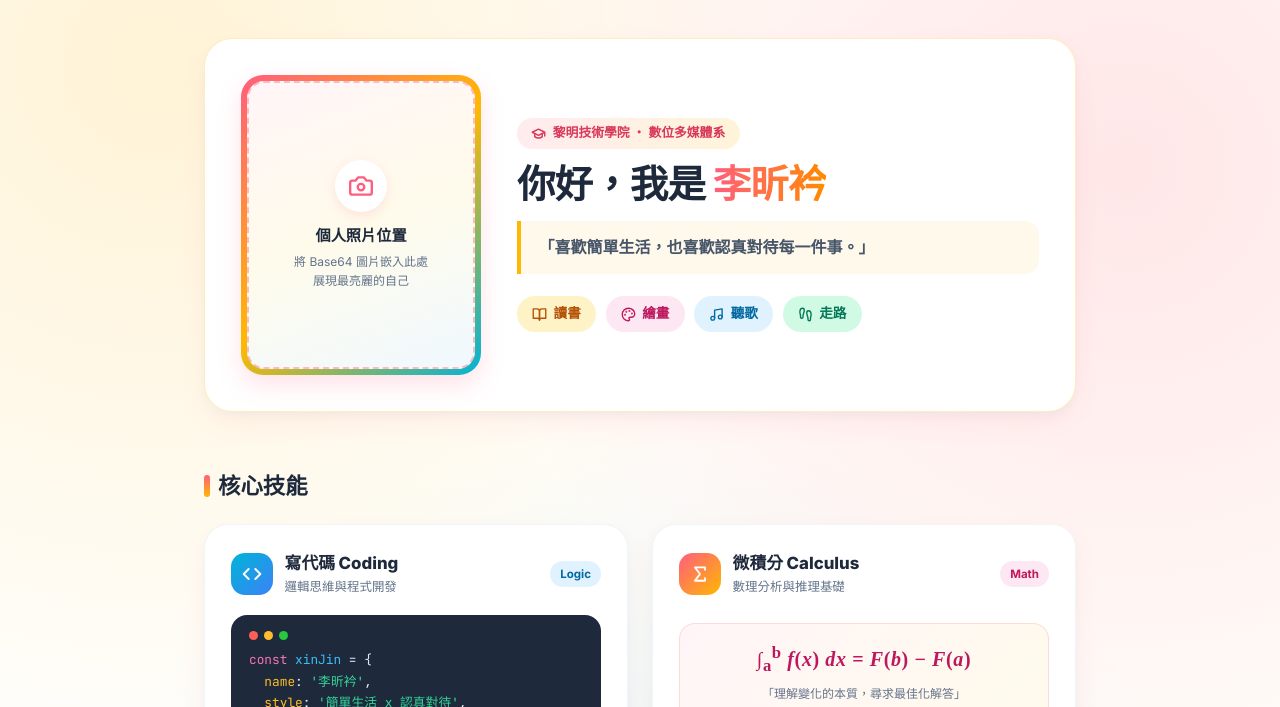
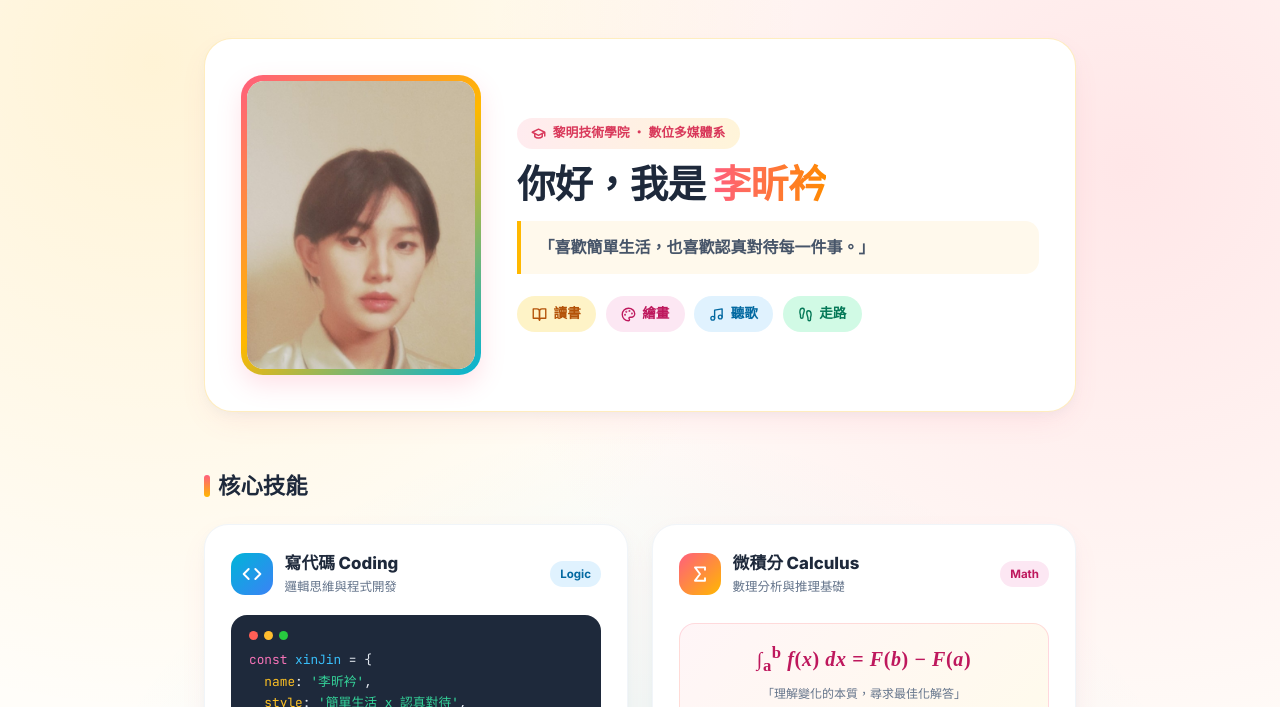
Before and after one commit to bd1151010-ui/lixinjinprofile, a plain HTML site: page index.html in a window 1280 px wide. Shown: the part 67-774 px from the top of the page. Drawn offline with Linux system fonts and the light colour scheme.

Commit message:
Update index.html

```diff
--- a/index.html
+++ b/index.html
@@ -4,15 +4,11 @@
     <meta charset="UTF-8">
     <meta name="viewport" content="width=device-width, initial-scale=1.0">
     <title>李昕衿 | 個人主頁</title>
-    <!-- 載入乾淨易讀的中英文字體 -->
     <link rel="preconnect" href="https://fonts.googleapis.com">
     <link rel="preconnect" href="https://fonts.gstatic.com" crossorigin>
     <link href="https://fonts.googleapis.com/css2?family=Inter:wght@400;600;700;800&family=JetBrains+Mono:wght@400;600&family=Noto+Sans+TC:wght@400;500;700;900&display=swap" rel="stylesheet">
 
     <style>
-        /* =========================================
-           1. 亮麗色彩變數與基礎設定 (純 CSS)
-           ========================================= */
         :root {
             --bg-sunlit: #FFFDF9;
             --surface-white: #FFFFFF;
@@ -39,7 +35,6 @@
         body {
             font-family: 'Inter', 'Noto Sans TC', sans-serif;
             background-color: var(--bg-sunlit);
-            /* 亮麗柔和的陽光漸層背景 */
             background-image:
                 radial-gradient(circle at 12% 10%, rgba(255, 184, 0, 0.14) 0%, transparent 40%),
                 radial-gradient(circle at 88% 18%, rgba(255, 94, 126, 0.14) 0%, transparent 42%),
@@ -56,9 +51,6 @@
             color: inherit;
         }
 
-        /* =========================================
-           2. 精簡頂部導覽列
-           ========================================= */
         header {
             position: sticky;
             top: 0;
@@ -109,9 +101,6 @@
             transition: color 0.2s ease;
         }
 
-        /* =========================================
-           3. 主要內容容器與區塊通用樣式
-           ========================================= */
         main {
             max-width: 920px;
             width: 100%;
@@ -145,9 +134,6 @@
             display: inline-block;
         }
 
-        /* =========================================
-           4. HERO & 個人專屬照片框
-           ========================================= */
         .hero-card {
             background: var(--surface-white);
             border-radius: 28px;
@@ -160,7 +146,6 @@
             align-items: center;
         }
 
-        /* 個人照片專屬相框 */
         .photo-frame {
             width: 100%;
             aspect-ratio: 4 / 5;
@@ -175,54 +160,22 @@
             width: 100%;
             height: 100%;
             border-radius: 17px;
-            background: linear-gradient(160deg, #FFF5F7 0%, #FFFBEB 50%, #F0F9FF 100%);
-            border: 2px dashed rgba(255, 94, 126, 0.4);
-            display: flex;
-            flex-direction: column;
-            align-items: center;
-            justify-content: center;
-            text-align: center;
-            padding: 1rem;
+            background: #FFF5F7;
             overflow: hidden;
             position: relative;
         }
 
-        /* 當你放入嵌入圖片時會自動填滿相框 */
         .photo-inner img {
             position: absolute;
             inset: 0;
             width: 100%;
             height: 100%;
             object-fit: cover;
+            object-position: center 20%;
             border-radius: 15px;
+            display: block;
         }
 
-        .photo-icon-circle {
-            width: 52px;
-            height: 52px;
-            border-radius: 50%;
-            background: #FFFFFF;
-            color: var(--coral-pink);
-            display: flex;
-            align-items: center;
-            justify-content: center;
-            margin-bottom: 0.75rem;
-            box-shadow: 0 4px 12px rgba(255, 94, 126, 0.15);
-        }
-
-        .photo-hint-title {
-            font-size: 0.95rem;
-            font-weight: 700;
-            color: var(--text-dark);
-        }
-
-        .photo-hint-sub {
-            font-size: 0.75rem;
-            color: var(--text-muted);
-            margin-top: 0.25rem;
-        }
-
-        /* 右側個人簡介與興趣 */
         .dept-badge {
             display: inline-flex;
             align-items: center;
@@ -261,7 +214,6 @@
             margin-bottom: 1.4rem;
         }
 
-        /* 4 項日常興趣膠囊標籤 */
         .interest-list {
             display: flex;
             flex-wrap: wrap;
@@ -288,9 +240,6 @@
         .pill-music { background: #E0F2FE; color: #0369A1; }
         .pill-walk { background: #D1FAE5; color: #047857; }
 
-        /* =========================================
-           5. 核心技能 (2 張亮麗並排卡片)
-           ========================================= */
         .skills-grid {
             display: grid;
             grid-template-columns: repeat(2, 1fr);
@@ -356,7 +305,6 @@
             border-radius: 99px;
         }
 
-        /* 亮色系程式碼展示框 */
         .code-window {
             background: #1E293B;
             color: #E2E8F0;
@@ -384,7 +332,6 @@
         .c-key { color: #FBBF24; }
         .c-str { color: #34D399; }
 
-        /* 亮色系微積分展示框 */
         .math-window {
             background: linear-gradient(135deg, #FFF5F7 0%, #FFFBEB 100%);
             border: 1px solid rgba(255, 94, 126, 0.2);
@@ -412,9 +359,6 @@
             margin-bottom: 0.4rem;
         }
 
-        /* =========================================
-           6. 聯絡方式 (3 張清爽卡片)
-           ========================================= */
         .contact-grid {
             display: grid;
             grid-template-columns: repeat(3, 1fr);
@@ -476,7 +420,6 @@
             border-radius: 10px;
             color: var(--text-dark);
             word-break: break-all;
-            /* 點擊文字即可全選，方便無 JS 環境複製 */
             user-select: all;
             -webkit-user-select: all;
         }
@@ -503,9 +446,6 @@
         .btn-line { background: linear-gradient(135deg, #10B981, #059669); }
         .btn-ig { background: linear-gradient(135deg, var(--coral-pink), #EC4899); }
 
-        /* =========================================
-           7. 極簡頁尾
-           ========================================= */
         footer {
             text-align: center;
             padding: 1.75rem 1.5rem;
@@ -515,9 +455,6 @@
             background: rgba(255, 255, 255, 0.6);
         }
 
-        /* =========================================
-           8. 響應式手機版適配 (RWD)
-           ========================================= */
         @media (max-width: 768px) {
             .hero-card {
                 grid-template-columns: 1fr;
@@ -555,7 +492,6 @@
 </head>
 <body>
 
-    <!-- 頂部導覽列 -->
     <header>
         <div class="nav-container">
             <a href="#" class="brand">
@@ -571,33 +507,16 @@
     </header>
 
     <main>
-        <!-- 1. 關於我與個人照片專屬區塊 -->
         <section id="about">
             <div class="hero-card">
 
-                <!-- =========================================================
-                     【直接內嵌圖片的個人照片專屬位置】
-                     使用方法：將你的圖片轉成 Base64 字串後，取消下方 <img> 註解，
-                     並把 PASTE_YOUR_BASE64_STRING_HERE 替換成你的 Base64 編碼即可！
-                     ========================================================= -->
+                <!-- 個人照片區塊：已設定為讀取同資料夾的 123123.jpg -->
                 <div class="photo-frame">
                     <div class="photo-inner">
-                        <!-- 👇 取消下面這行的註解，並貼上你的 Base64 圖片字串 👇 -->
-                        <!-- <img src="123123.jpg" alt="李昕衿的個人照片"> -->
-
-                        <!-- 尚未放入照片前的亮麗提示畫面 -->
-                        <div class="photo-icon-circle">
-                            <svg width="26" height="26" viewBox="0 0 24 24" fill="none" stroke="currentColor" stroke-width="2.2" stroke-linecap="round" stroke-linejoin="round">
-                                <path d="M14.5 4h-5L7 7H4a2 2 0 0 0-2 2v9a2 2 0 0 0 2 2h16a2 2 0 0 0 2-2V9a2 2 0 0 0-2-2h-3l-2.5-3z"/>
-                                <circle cx="12" cy="13" r="3"/>
-                            </svg>
-                        </div>
-                        <div class="photo-hint-title">個人照片位置</div>
-                        <div class="photo-hint-sub">將 Base64 圖片嵌入此處<br>展現最亮麗的自己</div>
+                        <img src="123123.jpg" alt="李昕衿的個人照片">
                     </div>
                 </div>
 
-                <!-- 右側自我介紹與日常興趣 -->
                 <div>
                     <div class="dept-badge">
                         <svg width="15" height="15" viewBox="0 0 24 24" fill="none" stroke="currentColor" stroke-width="2.3" stroke-linecap="round" stroke-linejoin="round">
@@ -613,7 +532,6 @@
                         「喜歡簡單生活，也喜歡認真對待每一件事。」
                     </div>
 
-                    <!-- 4 項興趣標籤 -->
                     <div class="interest-list">
                         <span class="interest-pill pill-read">
                             <svg width="15" height="15" viewBox="0 0 24 24" fill="none" stroke="currentColor" stroke-width="2.2" stroke-linecap="round" stroke-linejoin="round"><path d="M2 3h6a4 4 0 0 1 4 4v14a3 3 0 0 0-3-3H2z"/><path d="M22 3h-6a4 4 0 0 0-4 4v14a3 3 0 0 1 3-3h7z"/></svg>
@@ -636,7 +554,6 @@
             </div>
         </section>
 
-        <!-- 2. 核心技能區塊 -->
         <section id="skills">
             <h2 class="section-title">
                 <span class="title-accent"></span>
@@ -644,7 +561,6 @@
             </h2>
 
             <div class="skills-grid">
-                <!-- 技能 1：寫代碼 -->
                 <div class="skill-card">
                     <div class="skill-header">
                         <div class="skill-title-group">
@@ -673,7 +589,6 @@
                     </div>
                 </div>
 
-                <!-- 技能 2：微積分 -->
                 <div class="skill-card">
                     <div class="skill-header">
                         <div class="skill-title-group">
@@ -702,7 +617,6 @@
             </div>
         </section>
 
-        <!-- 3. 聯絡方式區塊 -->
         <section id="contact">
             <h2 class="section-title">
                 <span class="title-accent"></span>
@@ -710,7 +624,6 @@
             </h2>
 
             <div class="contact-grid">
-                <!-- Email -->
                 <div class="contact-card">
                     <div class="contact-top">
                         <div class="contact-icon ci-email">
@@ -725,7 +638,6 @@
                     <a href="mailto:BD1151010@mail.lit.edu.tw" class="contact-btn btn-email">發送信件</a>
                 </div>
 
-                <!-- Line ID -->
                 <div class="contact-card">
                     <div class="contact-top">
                         <div class="contact-icon ci-line">
@@ -740,7 +652,6 @@
                     <a href="https://line.me/ti/p/~LIXINJIN" target="_blank" rel="noopener noreferrer" class="contact-btn btn-line">開啟 Line</a>
                 </div>
 
-                <!-- Instagram -->
                 <div class="contact-card">
                     <div class="contact-top">
                         <div class="contact-icon ci-ig">
@@ -758,7 +669,6 @@
         </section>
     </main>
 
-    <!-- 極簡頁尾 -->
     <footer>
         © 2026 李昕衿 Li Xin-Jin · 黎明技術學院 數位多媒體系
     </footer>
```
